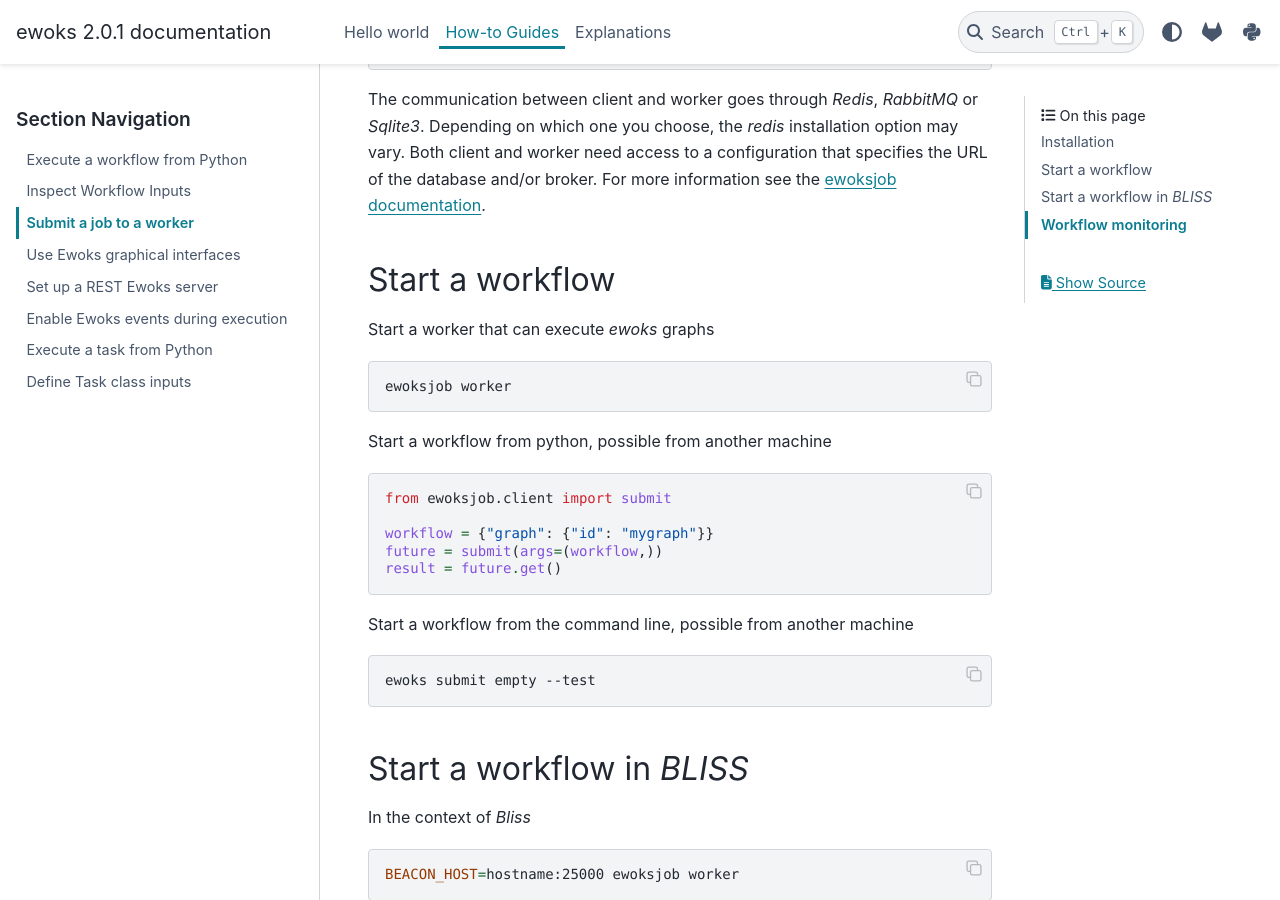
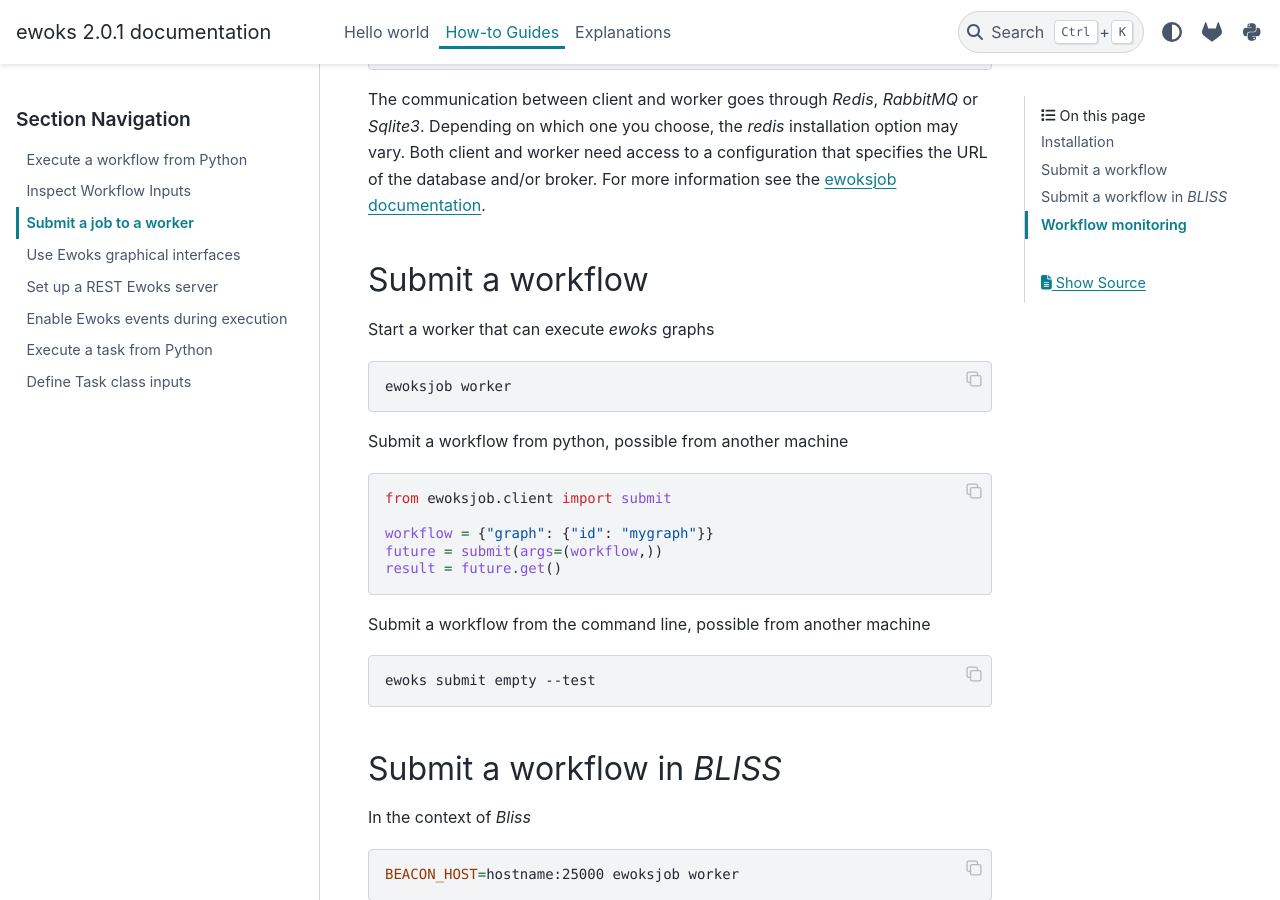
Before and after one commit to ewoks-kit/ewoks, a Sphinx documentation site: the page built from doc/howtoguides/job.rst, in a window 1280 px wide and 900 px high, scrolled down 498 px. Built offline with Sphinx 7.4.7 and the PyData theme 0.15.4, drawn with Linux system fonts in a browser that asks for light colours; pages that are not in the unit, such as notebooks, are missing from menus.

Commit message:
docs: submit instead of start

```diff
--- a/doc/howtoguides/job.rst
+++ b/doc/howtoguides/job.rst
@@ -24,7 +24,7 @@
 worker need access to a configuration that specifies the URL of the database and/or broker.
 For more information see the `ewoksjob documentation <https://ewoksjob.readthedocs.io/>`_.
 
-Start a workflow
+Submit a workflow
 -----------------
 
 Start a worker that can execute *ewoks* graphs
@@ -33,7 +33,7 @@
 
     ewoksjob worker
 
-Start a workflow from python, possible from another machine
+Submit a workflow from python, possible from another machine
 
 .. code:: python
 
@@ -43,14 +43,14 @@
     future = submit(args=(workflow,))
     result = future.get()
 
-Start a workflow from the command line, possible from another machine
+Submit a workflow from the command line, possible from another machine
 
 .. code:: bash
 
     ewoks submit empty --test
 
-Start a workflow in *BLISS*
----------------------------
+Submit a workflow in *BLISS*
+----------------------------
 
 In the context of *Bliss*
 
```
